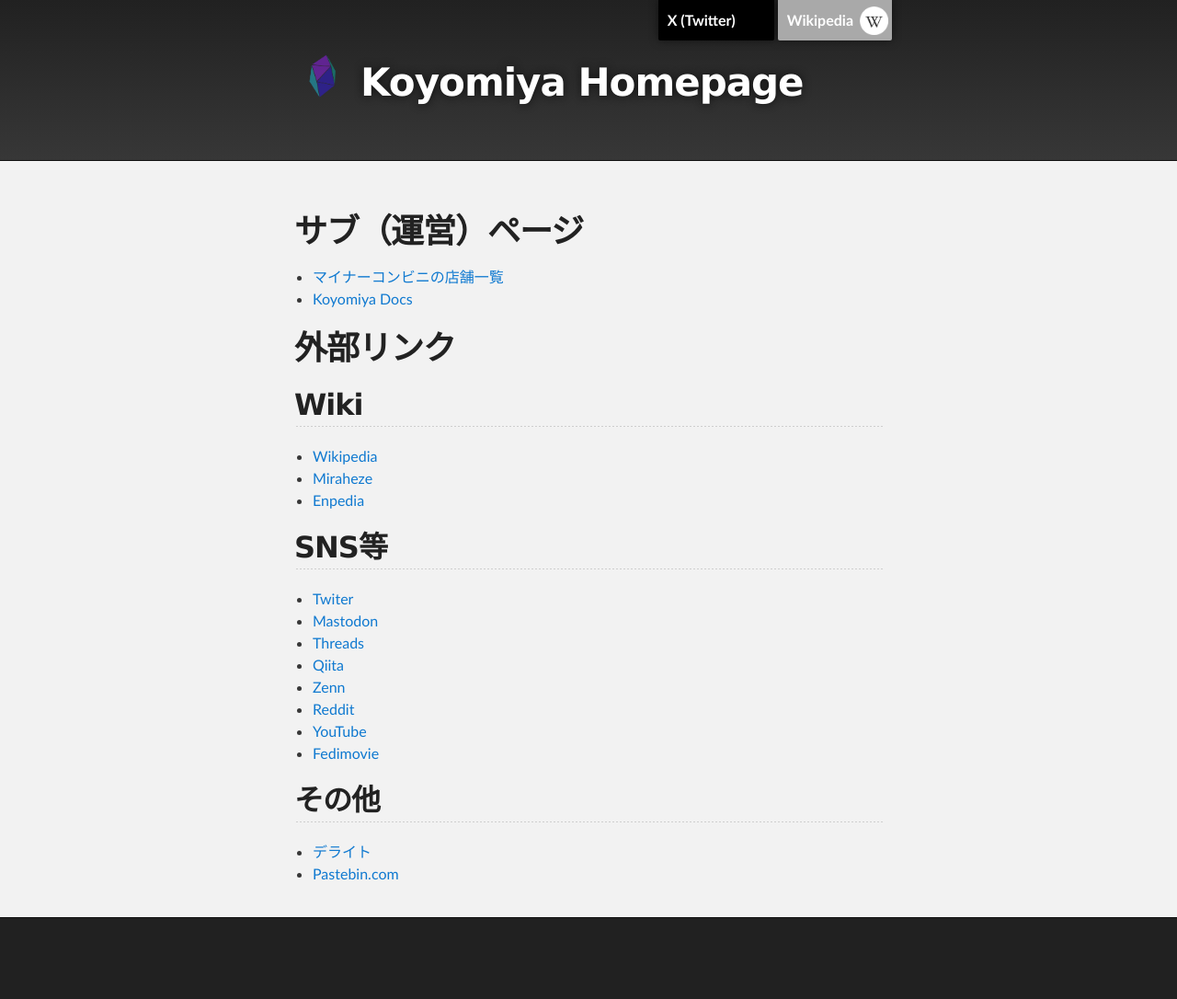
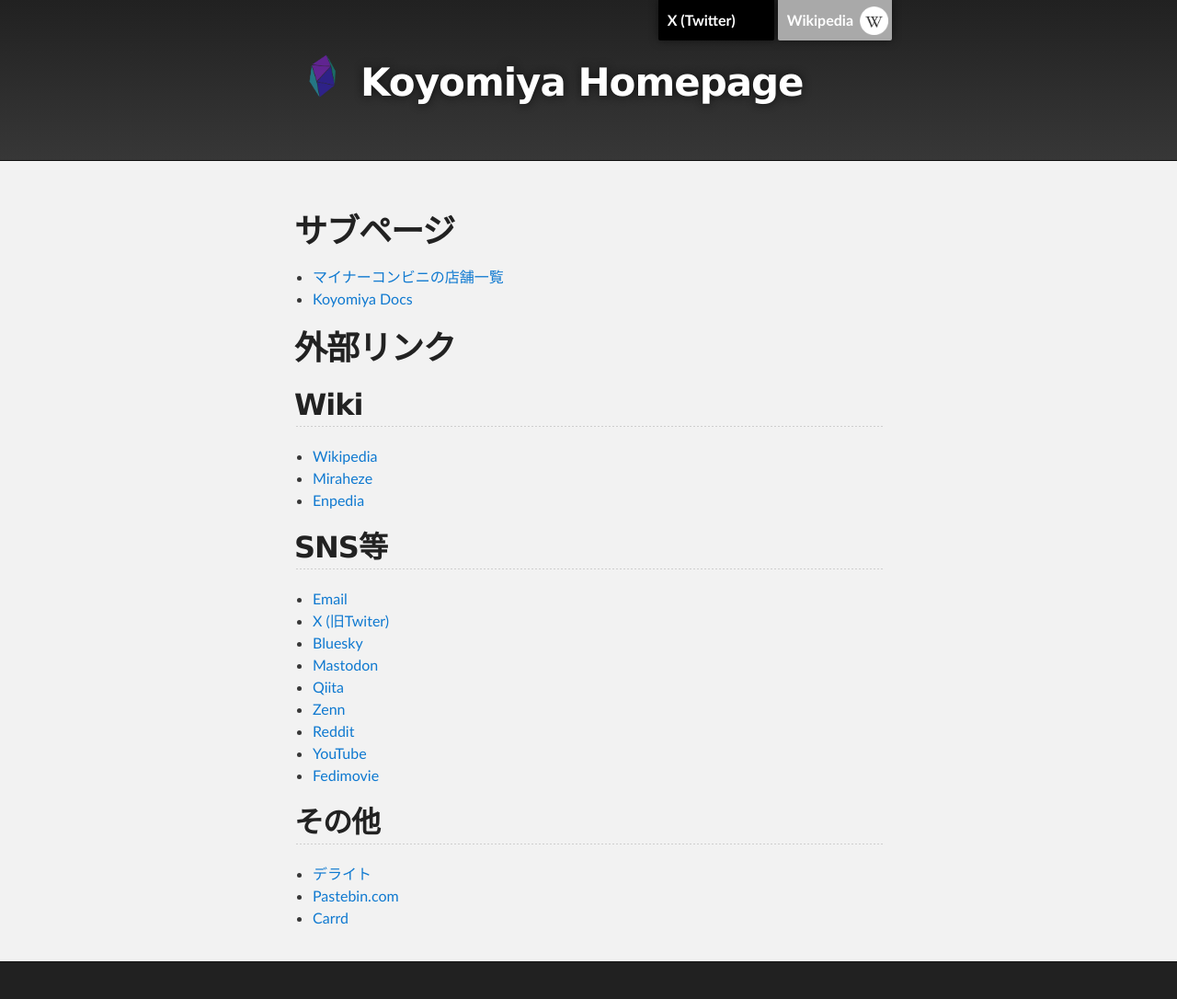
Before and after one commit to koyomiyahouya/koyomiyahouya.github.io, a Jekyll site: the page built from index.md, in a window 1280 px wide. Shown: the whole page at 92% size. Built offline with Jekyll 4.4.1, drawn with Linux system fonts in a browser that asks for light colours; the repository's description, which GitHub fills in, is left out; before the commit the page ends 1038 px from its top, so only the background shows below that.

Commit message:
Update index.md

```diff
--- a/index.md
+++ b/index.md
@@ -2,7 +2,7 @@
 layout: default
 title: Koyomiya Homepage
 ---
-# サブ（運営）ページ
+# サブページ
 * [マイナーコンビニの店舗一覧](/conveni)
 * [Koyomiya Docs](/docs)
 
@@ -13,9 +13,10 @@ title: Koyomiya Homepage
 * [Enpedia](https://enpedia.rxy.jp/wiki/利用者:コヨミヤ)
 
 ## SNS等
-* [Twiter](https://twitter.com/koyomiyahouya)
+* [Email](mailto:info@koymi.net)
+* [X (旧Twiter)](https://twitter.com/koyomiyahouya)
+* [Bluesky](https://bsky.app/profile/543.bsky.social)
 * [Mastodon](https://fedibird.com/@koyomiya)
-* [Threads](https://www.threads.net/@koyomiya5438)
 * [Qiita](https://qiita.com/Koyomiya)
 * [Zenn](https://zenn.dev/koyomiya)
 * [Reddit](https://www.reddit.com/user/koyomiya)
@@ -25,3 +26,4 @@ title: Koyomiya Homepage
 ## その他
 * [デライト](https://dlt.kitetu.com/KNo.9-547E)
 * [Pastebin.com](https://pastebin.com/u/Koyomiya)
+* [Carrd](https://koyomiya.carrd.co/)
```
